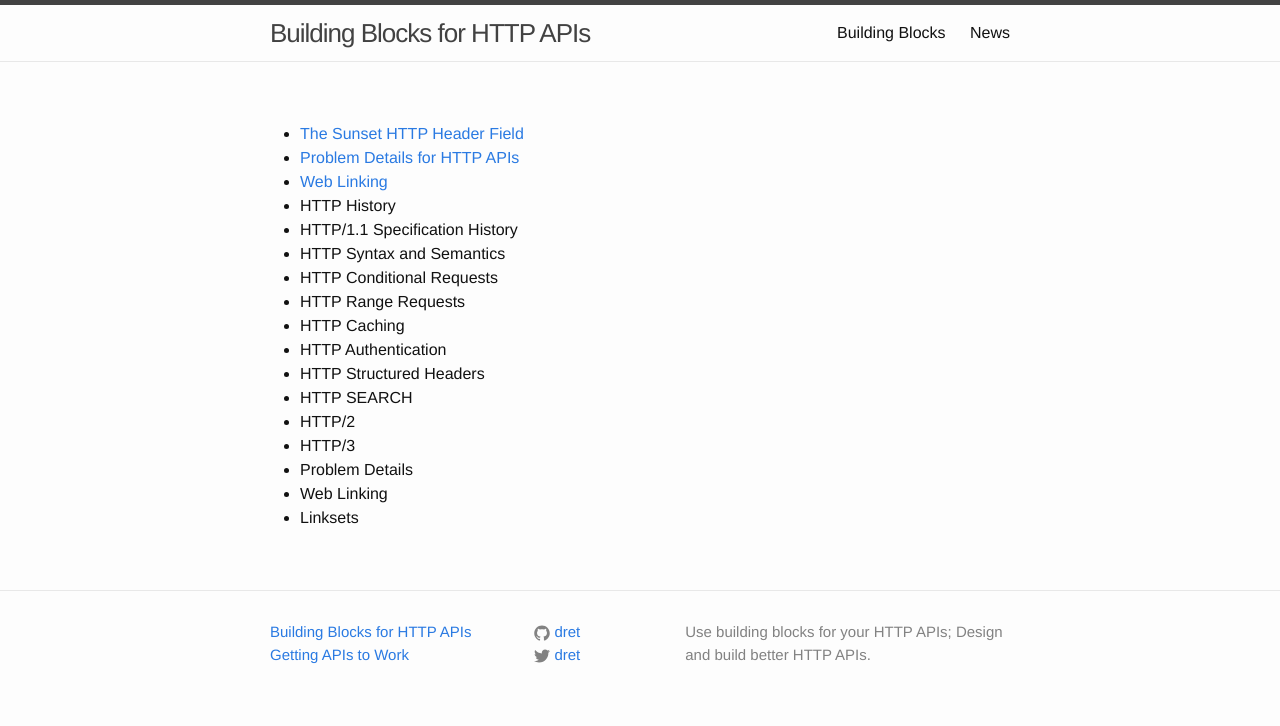
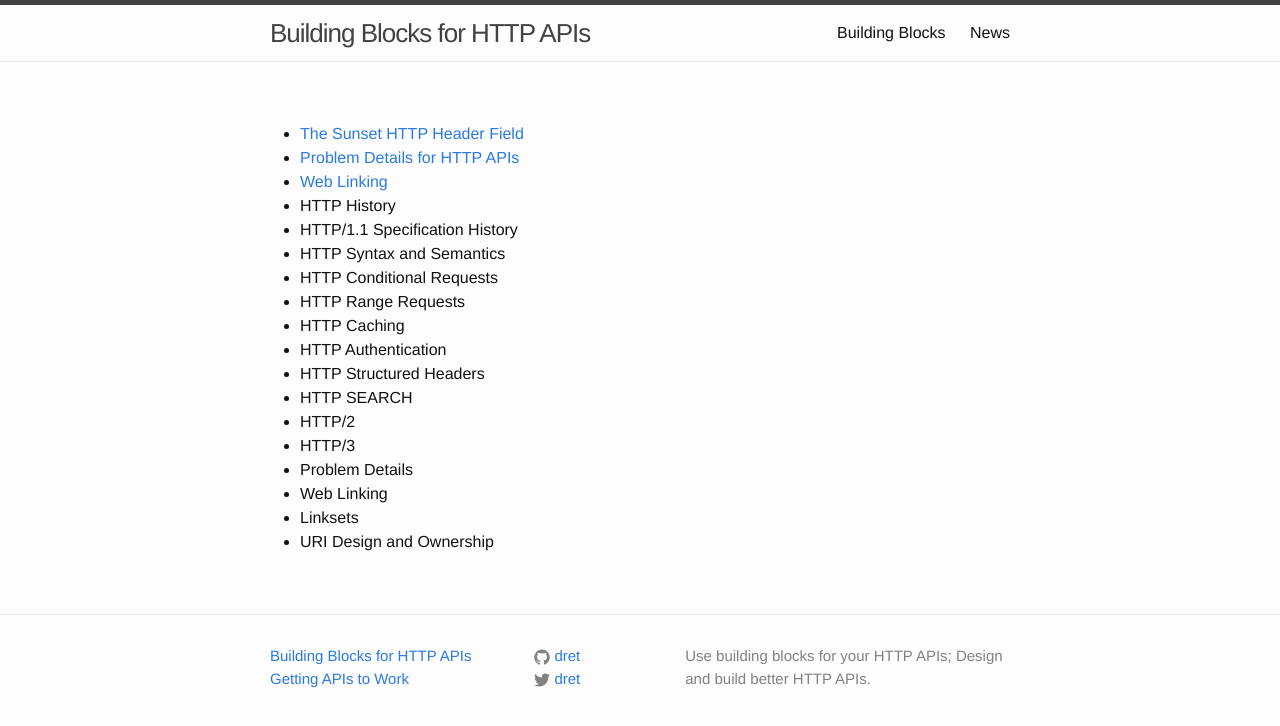
Before and after one commit to dret/HTTP-APIs, a Jekyll site: the page built from assets/episodes.md, in a window 1280 px wide. Shown: the top 726 px of the page. Built offline with Jekyll 4.4.1, drawn with Linux system fonts in a browser that asks for light colours; our own code applies the rules of GitHub Pages for plain Markdown files.

Commit message:
adding RFC 8820

```diff
--- a/assets/episodes.md
+++ b/assets/episodes.md
@@ -15,3 +15,4 @@
 - Problem Details
 - Web Linking
 - Linksets
+- URI Design and Ownership
--- a/assets/episodes.txt
+++ b/assets/episodes.txt
@@ -15,3 +15,4 @@
 - Problem Details
 - Web Linking
 - Linksets
+- URI Design and Ownership
```
